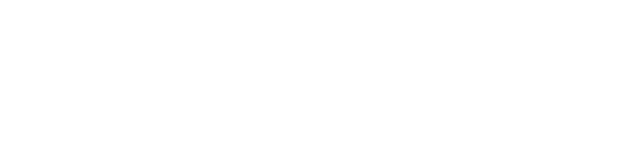
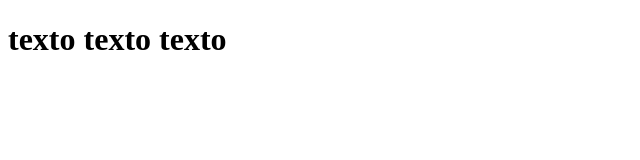
Before and after one commit to buzzbly/git-one, a plain HTML site: page index.html in a window 1280 px wide. Shown: the whole page, without its empty margins (0-640 px from the left). Drawn offline with Linux system fonts and the light colour scheme.

Commit message:
Added H1

```diff
--- a/index.html
+++ b/index.html
@@ -5,6 +5,6 @@
     <title>Título</title>
   </head>
   <body>
-
+    <h1>texto texto texto</h1>
   </body>
 </html>
```
